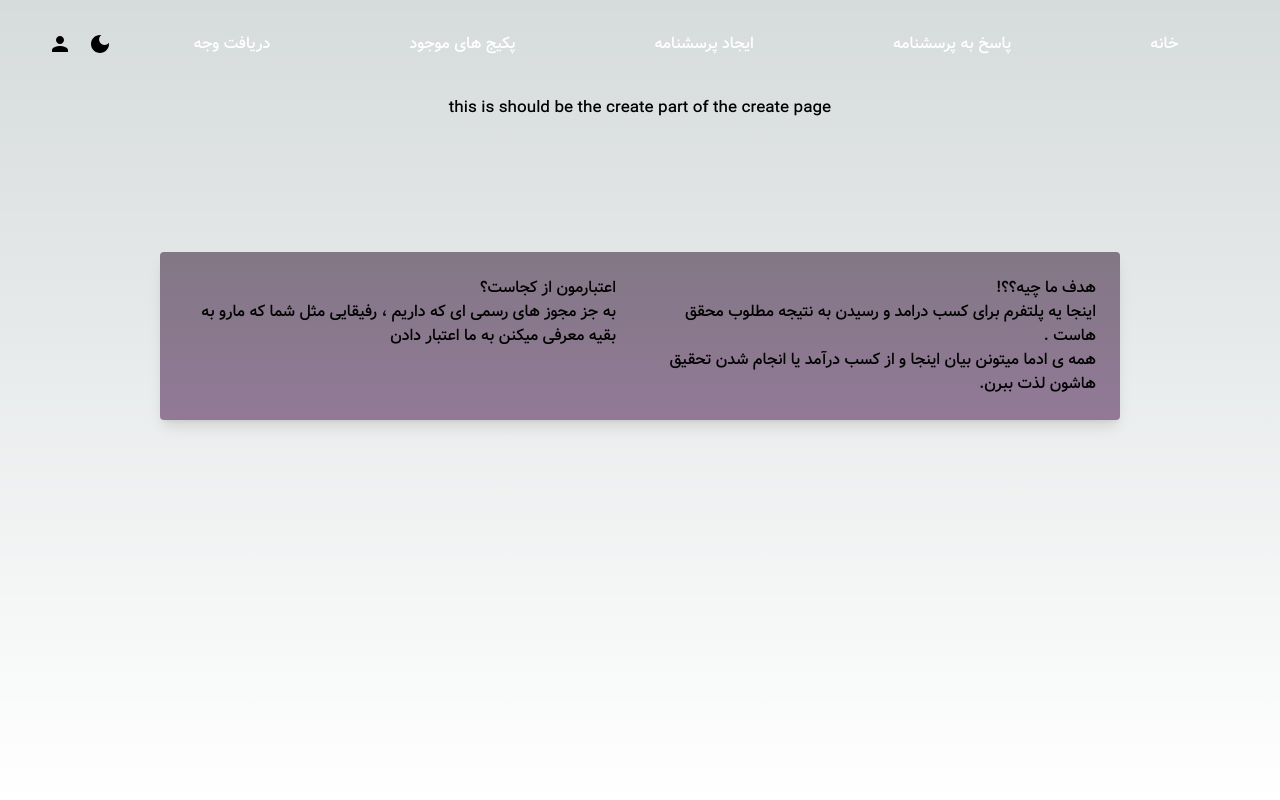
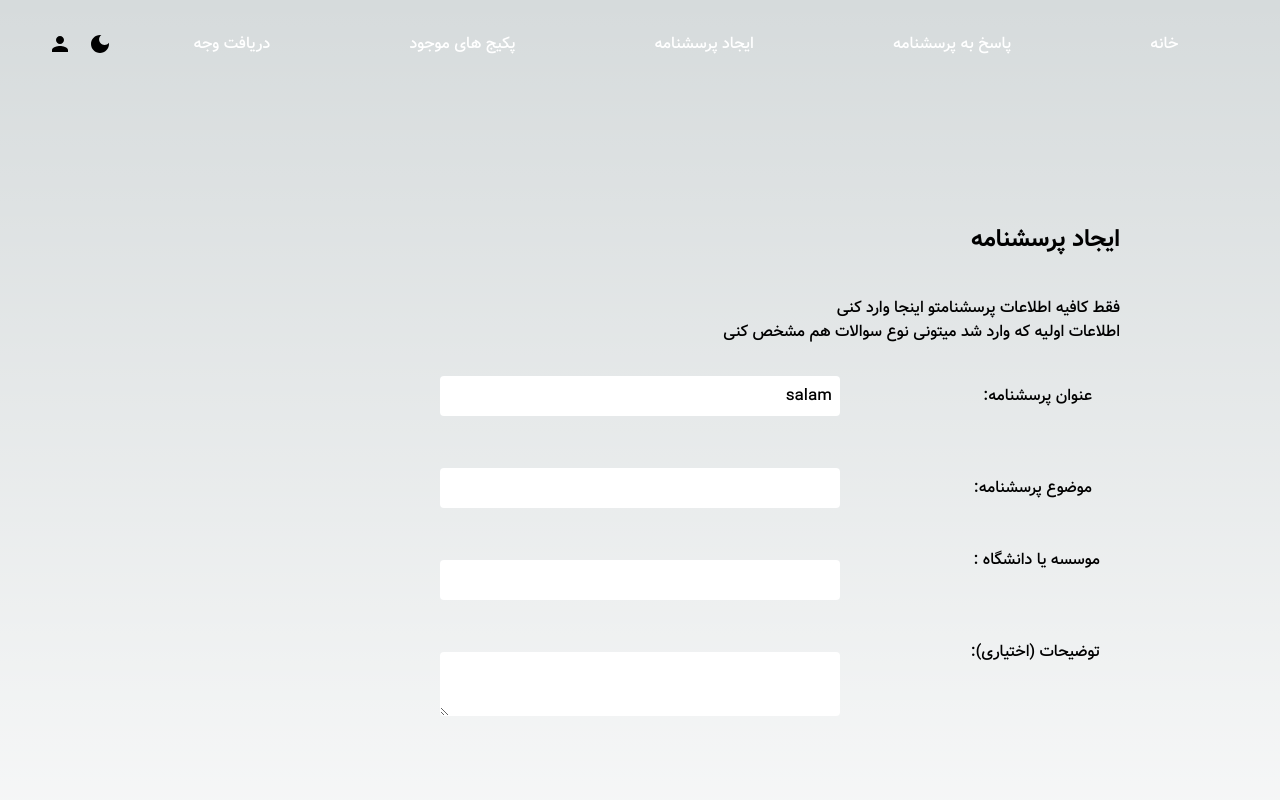
Before and after one commit to hosseinemir/survey-hosseinemir, a Next.js app: page /create-survey in a window 1280 px wide. Shown: the top 800 px of the page. Built offline with nearby package versions, Linux system fonts and the light colour scheme.

Commit message:
make stage one of survey answer and start to dev stage 2

```diff
--- a/src/app/layout.tsx
+++ b/src/app/layout.tsx
@@ -15,7 +15,7 @@ export const metadata: Metadata = {
 
 export default function RootLayout({ children }: Trootlayout) {
   return (
-    <html lang="fa" dir="rtl">
+    <html lang="fa" dir="rtl" >
       <body className={vazirFont.className}>
         <Layout>{children}</Layout>
 
--- a/src/components/layout/Layout.tsx
+++ b/src/components/layout/Layout.tsx
@@ -8,7 +8,7 @@ export default function Layout({ children }:childrenT) {
   return (
     <div className="w-screen min-h-screen">
       <Header />
-      <div className="mb-[100px] p-8 flex items-center w-full justify-center">
+      <div className="mb-[100px] mt-20  flex items-center w-full justify-center">
 
       {children}
       </div>
--- a/src/components/module/SurveyInfo.tsx
+++ b/src/components/module/SurveyInfo.tsx
@@ -1,19 +1,69 @@
-'use client'
+"use client";
 
-import { useState } from "react"
-import { SinfoT } from "../../types/types"
-
-
+import React, { useState } from "react";
+import { SinfoT } from "../../types/types";
 
 export default function SurveyInfo() {
-    const [Sinfo,setSinfo]= useState<SinfoT>({
-        sname:"",
-        title:"",
-        uni:"",
-        detail:"",
-    })
-
+  const [Sinfo, setSinfo] = useState<SinfoT>({
+    sname: "salam",
+    title: "",
+    uni: "",
+    detail: "",
+  });
+  const preventsubmit: Function = (
+    e: React.ChangeEvent<HTMLInputElement>
+  ): void => {
+    e.preventDefault();
+  };
   return (
-    <div>SurveyInfo</div>
-  )
+    <div className="w-full flex justify-center">
+      <form
+        action=""
+        onSubmit={(e) => preventsubmit(e)}
+        className="flex flex-col w-full justify-start md:items-start md:w-3/4"
+      >
+        <div className="min-w-[400px] flex flex-col md:flex-row p-5 md:justify-between md:w-[700px]">
+          <label htmlFor="" className="p-2 mt-3">عنوان پرسشنامه:</label>
+          <input
+            type="text"
+            value={Sinfo.sname}
+            onChange={(e) => {
+              setSinfo({ ...Sinfo, sname: e.target.value });
+            }}
+          className="text-black rounded p-2 mt-3 md:mr-8 md:min-w-[400px]"/>
+        </div>
+        <div className="min-w-[400px] flex flex-col md:flex-row p-5 md:justify-between md:w-[700px]">
+          <label htmlFor="" className="p-2 mt-3"> موضوع پرسشنامه:</label>
+          <input
+            type="text"
+            value={Sinfo.title}
+            onChange={(e) => {
+              setSinfo({ ...Sinfo, title: e.target.value });
+            }}
+            className="text-black rounded p-2 mt-3 md:mr-8 md:min-w-[400px]"/>
+        </div>
+        <div className="min-w-[400px] flex flex-col md:flex-row p-5 md:justify-between md:w-[700px]" >
+          <label htmlFor="">موسسه یا دانشگاه :</label>
+          <input
+            type="text"
+            value={Sinfo.uni}
+            onChange={(e) => {
+              setSinfo({ ...Sinfo, uni: e.target.value });
+            }}
+          className="text-black rounded p-2 mt-3 md:mr-8 md:min-w-[400px]"/>
+        </div >
+        <div className="min-w-[400px] flex flex-col md:flex-row p-5 md:justify-between md:w-[700px]">
+          <label htmlFor="">توضیحات (اختیاری):</label>
+          <textarea
+            name=""
+            id=""
+            value={Sinfo.detail}
+            onChange={(e) => {
+              setSinfo({ ...Sinfo, detail: e.target.value });
+            }}
+          className="text-black rounded p-2 mt-3 md:mr-8 md:min-w-[400px]"></textarea>
+        </div>
+      </form>
+    </div>
+  );
 }
--- a/src/components/template/CreateSurveyT.tsx
+++ b/src/components/template/CreateSurveyT.tsx
@@ -1,11 +1,22 @@
 import React, { useState } from 'react'
+import SurveyInfo from '../module/SurveyInfo'
 
 export default function CreateSurveyT() {
 
   return (
-    <div>
-
-    this is should be the create part of the create page
+    <div className='w-full flex flex-col items-center md:mt-20'>
+      <div className='md:w-3/4'>
+        <h2 className='font-semibold text-2xl mb-10'>
+          ایجاد پرسشنامه
+        </h2>
+        <p>
+          فقط کافیه اطلاعات پرسشنامتو اینجا وارد کنی
+        </p>
+        <p>
+          اطلاعات اولیه که وارد شد میتونی نوع سوالات هم مشخص کنی
+        </p>
+      </div>
+      <SurveyInfo/>
     </div>
   )
 }
--- a/src/types/types.ts
+++ b/src/types/types.ts
@@ -8,5 +8,4 @@ export type TmenuItem = {
   title:string,
   uni:string,
   detail?:string,
-
  }
```
